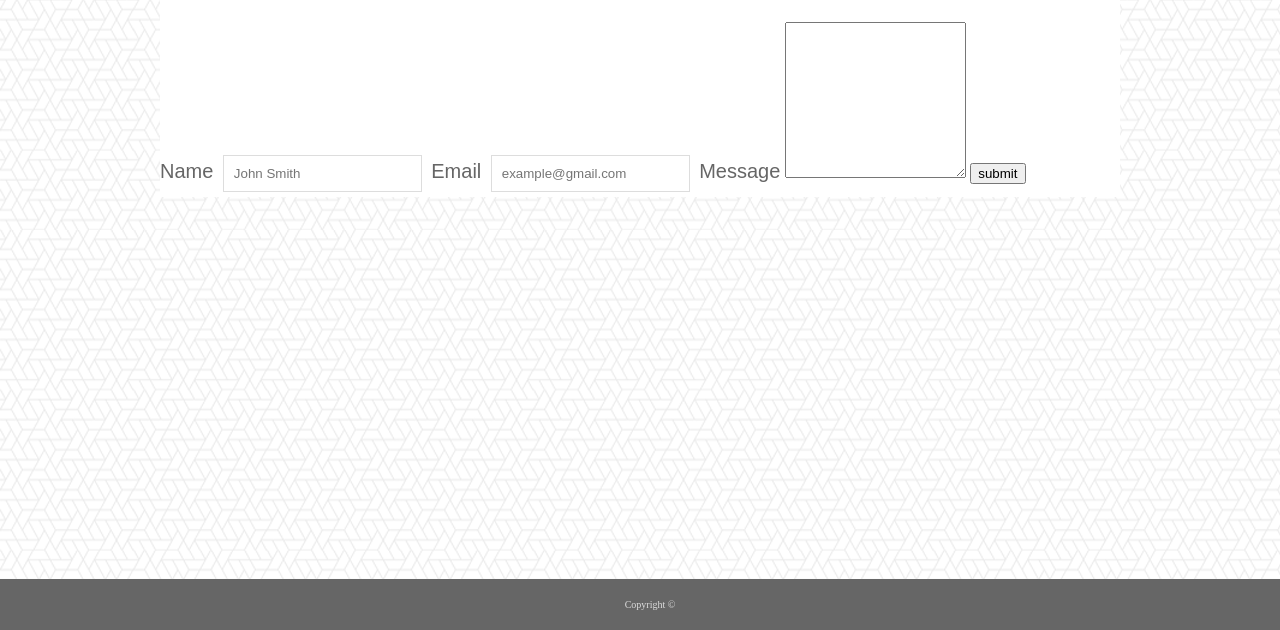
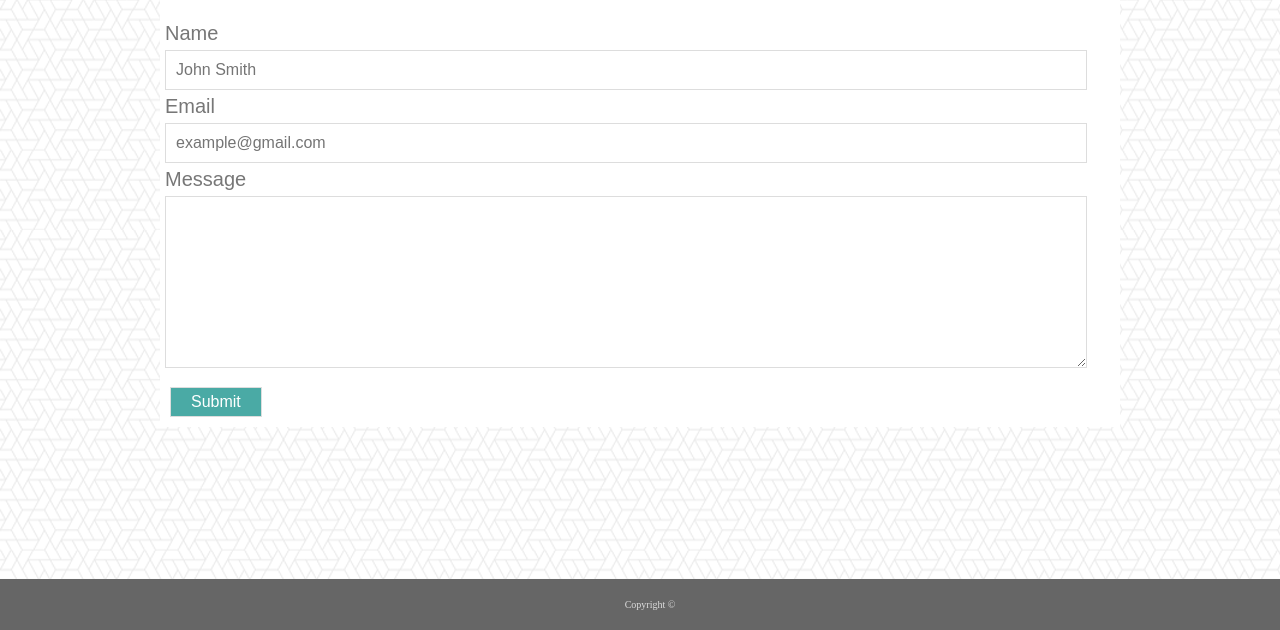
Before and after one commit to AshelyNicole/Homework_01, a plain HTML site: page contact.html in a window 1280 px wide. Shown: the part 170-800 px from the top of the page. Drawn offline with Linux system fonts and the light colour scheme.

Commit message:
contact update III

```diff
--- a/Assets/CSS/style.css
+++ b/Assets/CSS/style.css
@@ -12,7 +12,7 @@ body{
 }
 
 .logo {
-    max-width: 960px;
+    width: 960px;
     margin: auto;
 }
 
@@ -49,10 +49,11 @@ h1 {
 .container {
     clear: both;
     margin: 20px auto;
-    max-width: 960px;
+    width: 960px;
     background-color: white;
     font-family: 'Arial', 'Helvetica Neue', Helvetica, sans-serif;
     border: 1px soild #cccccc;
+    color: #777777;
 }
 
 h2 {
@@ -68,7 +69,7 @@ h2 {
 
 hr {
     height: 1px;
-    background-color: #666666;
+    background-color: #777777;
 
 }
 
@@ -80,17 +81,45 @@ hr {
 
 /*Contact CSS*/
 label {
-    margin-bottom: 2px;
+    margin: 10px 5px 10px 5px;
     font-family: 'Arial', 'Helvetica Neue', Helvetica, sans-serif;
-    color: #666666;
+    color: #777777;
     font-size: 20px;
 }
 
 input[type=text] {
-    border: 1px solid #dddddd;
     margin: 5px;
     padding: 10px;
+    width: 900px;
+    border: 1px solid #dddddd;
+    font-family: 'Arial', 'Helvetica Neue', Helvetica, sans-serif;
+    font-size: 16px;
+    color: #777777;
 }
+
+textarea {
+    margin: 5px;
+    padding: 10px;
+    width: 900px;
+    border: 1px solid #dddddd;
+    font-family: 'Arial', 'Helvetica Neue', Helvetica, sans-serif;
+    font-size: 16px;
+    color: #777777;
+}
+
+input[type=submit] {
+    background-color: #4aaaa5;
+    margin: 10px;
+    padding-top: 5px;
+    padding-bottom: 5px;
+    padding-right: 20px;
+    padding-left: 20px;
+    border: 1px solid #dddddd;
+    font-family: 'Arial', 'Helvetica Neue', Helvetica, sans-serif;
+    font-size: 16px;
+    color: #ffffff;
+}
+
 .footer {
     position: fixed;
     left: 0;
--- a/contact.html
+++ b/contact.html
@@ -41,7 +41,7 @@
                 <label for="message">Message</label>
                 <textarea id="message" name="message" style="height:150px"></textarea>
 
-                <input type="submit" value="submit">
+                <input type="submit" value="Submit">
             </form>
 
         </div>
```
